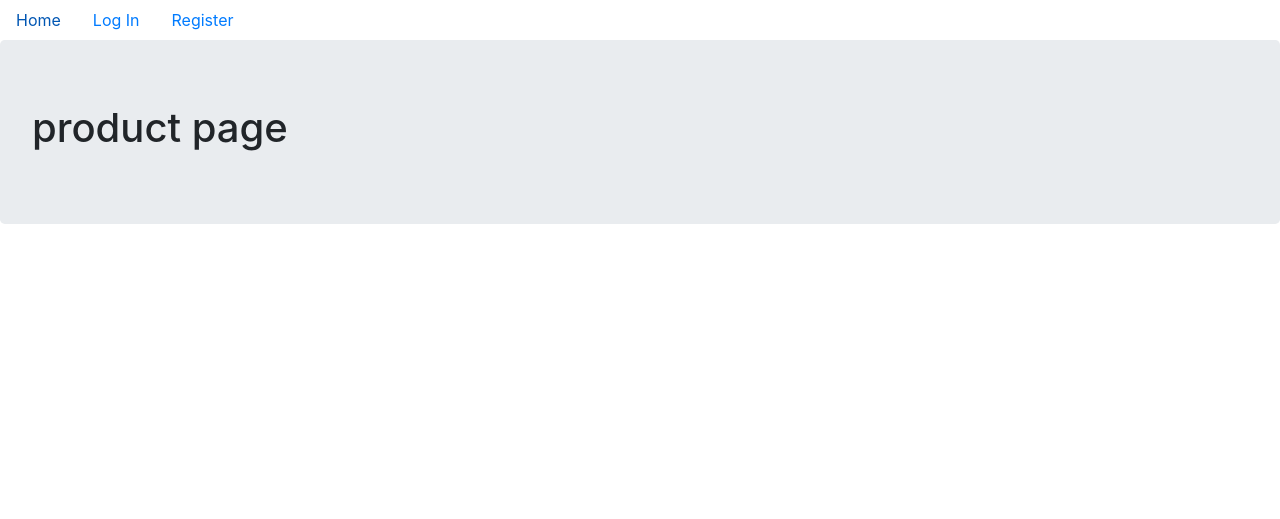
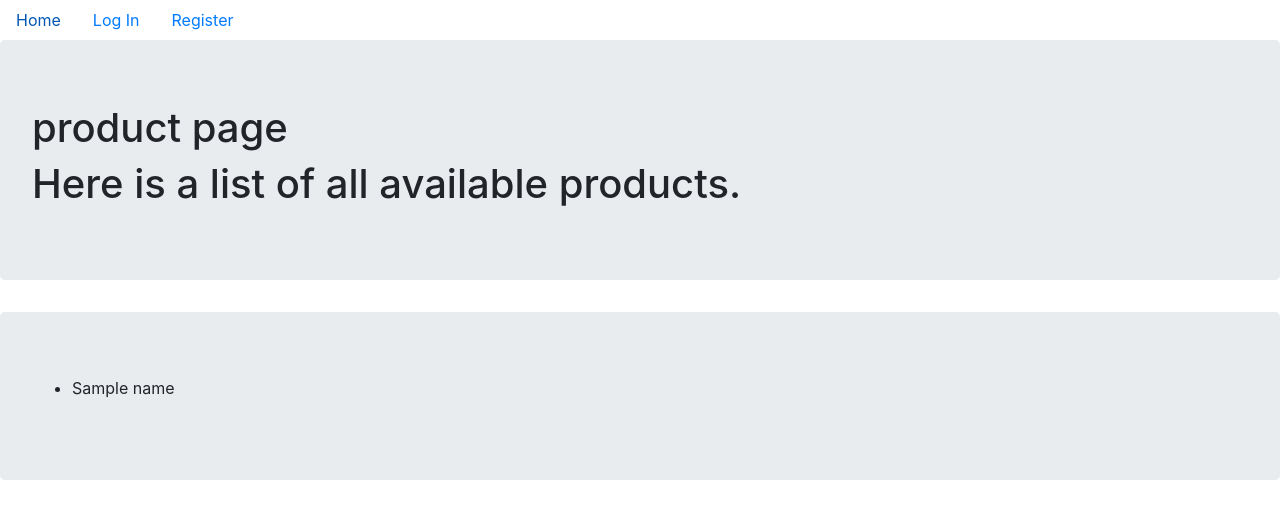
Before and after one commit to aaronbss/Python, a Flask app: template Git2/myproject/templates/products.html in a window 1280 px wide. Shown: the top 519 px of the page. Run offline with Flask 3, Linux system fonts and the light colour scheme; the template is opened without the code that fills it: most values are stand-ins (such as "Sample title", 1, 10 or a date in 2020); parts of the project's set-up code (start-up, migrations or seed data) failed here and were passed over; some libraries are stand-ins or nearby versions.

Commit message:
Update products.html

```diff
--- a/Git2/myproject/templates/products.html
+++ b/Git2/myproject/templates/products.html
@@ -2,6 +2,13 @@
 {% block content %}
 <div class="jumbotron">
   <h1>product page</h1>
+  <h1>Here is a list of all available products.</h1>
 </div>
-
+<div class="jumbotron">
+  <ul>
+    {% for name in names  %}
+    <li>{{name}}</li>
+    {% endfor %}
+  </ul>
+</div>
 {% endblock %}
```
